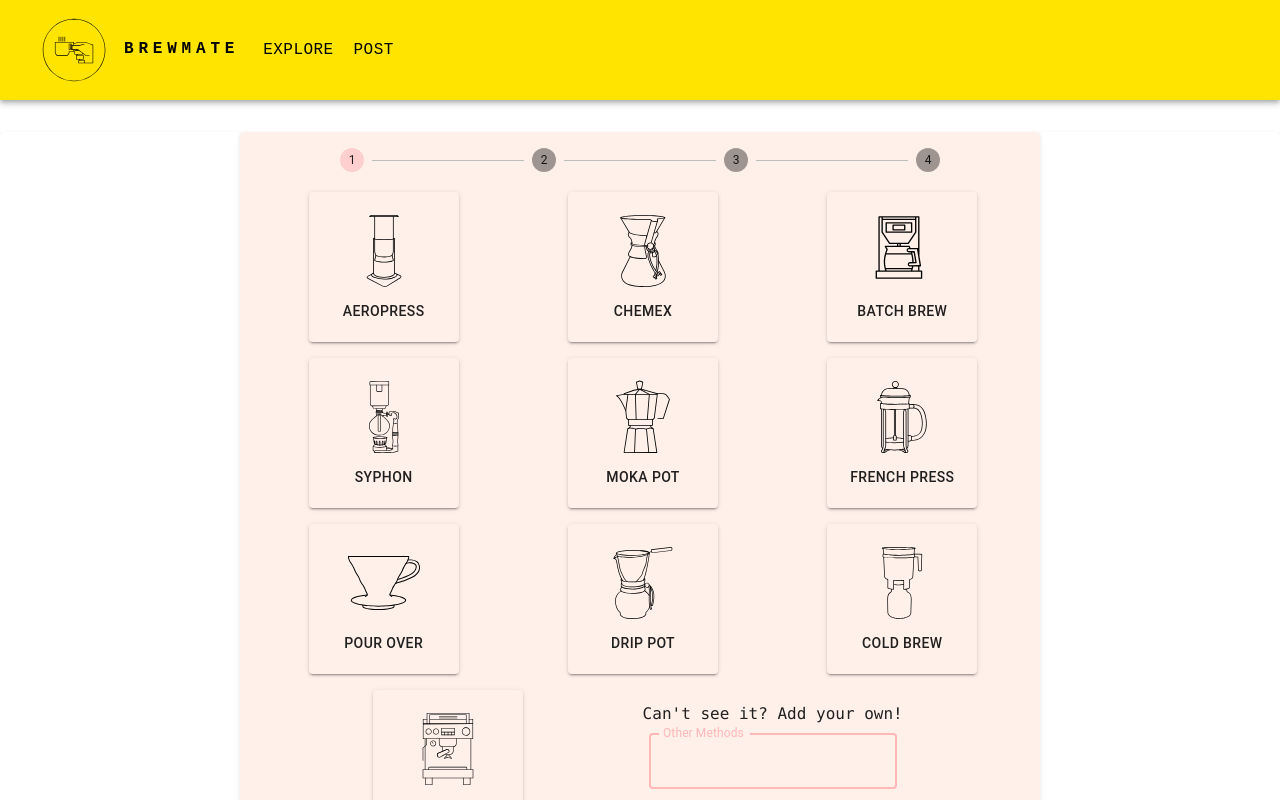
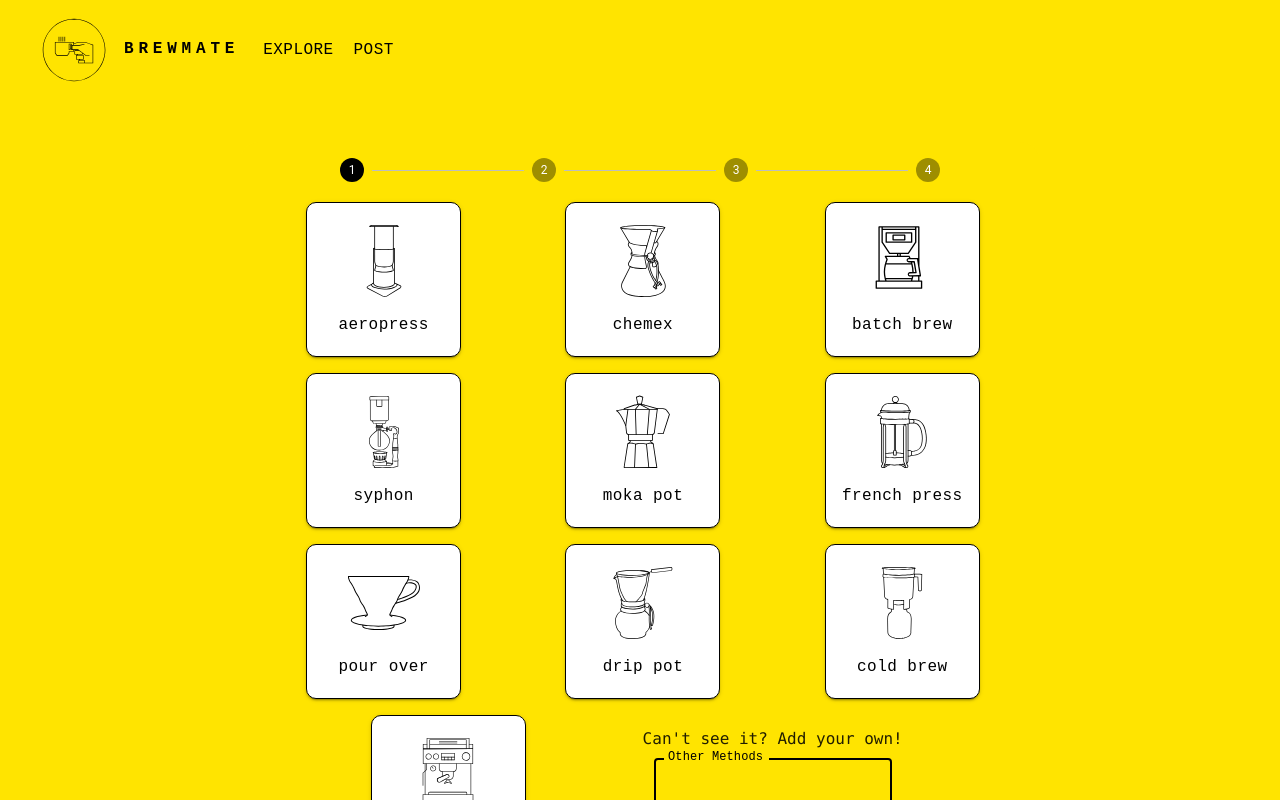
Before and after one commit to TomMannion/Coffee_app, a React (Create React App) app in the folder client/: page /post in a window 1280 px wide. Shown: the top 800 px of the page. Built offline with nearby package versions, Linux system fonts and the light colour scheme.

Commit message:
more style changes to brewMethods

```diff
--- a/client/package.json
+++ b/client/package.json
@@ -24,6 +24,7 @@
     "react-router-dom": "^6.4.3",
     "react-scripts": "5.0.1",
     "react-transition-group": "^4.4.5",
+    "sass": "^1.58.3",
     "web-vitals": "^2.1.4"
   },
   "scripts": {
--- a/client/src/App.js
+++ b/client/src/App.js
@@ -1,4 +1,5 @@
 import "./App.css";
+import "./components/theme.css";
 import TestForm from "./components/TestForm";
 import CoffeeGroup from "./components/CoffeeGroup";
 import { Route, Routes } from "react-router-dom";
@@ -18,7 +19,7 @@ const theme = createTheme({
 
 function App() {
   return (
-    <div className="App">
+    <div className="App yellowbg">
       <ThemeProvider theme={theme}>
         <Navbar />
         <Routes>
--- a/client/src/components/BrewMethod.js
+++ b/client/src/components/BrewMethod.js
@@ -2,7 +2,7 @@ import React from "react";
 import { useSelector, useDispatch } from "react-redux";
 import { setBrewMethod } from "../features/brewMethodSlice";
 import Grid from "@mui/material/Grid";
-import { TextField } from "@mui/material";
+import { Input, TextField } from "@mui/material";
 import Button from "@mui/material/Button";
 import syphon from "../assets/syphon.svg";
 import aeropress from "../assets/aeropress.svg";
@@ -17,11 +17,21 @@ import espresso from "../assets/espresso.svg";
 import defaultImg from "../assets/default.svg";
 import { ThemeProvider, createTheme } from "@mui/material/styles";
 import "./Form.css";
+import "./theme.css";
 
 const theme = createTheme({
+  typography: {
+    allVariants: {
+      fontFamily: "monospace",
+      textTransform: "none",
+      fontSize: 16,
+      color: "black",
+      // backgroundColor: "black",
+    },
+  },
   palette: {
     primary: {
-      main: "#ffb7b7",
+      main: "#000000",
     },
   },
 });
@@ -86,9 +96,13 @@ function BrewMethod() {
               <Button
                 className="brewMethod"
                 style={{
-                  width: "150px",
-                  height: "150px",
-                  backgroundColor: "#fff0ea",
+                  width: "155px",
+                  height: "155px",
+                  backgroundColor: "white",
+                  borderRadius: "10px",
+                  color: "black",
+                  // add border to each button
+                  border: "1px solid black",
                 }}
                 onClick={() => dispatch(setBrewMethod(method))}
                 variant="contained"
@@ -130,6 +144,10 @@ function BrewMethod() {
             label="Other Methods"
             value={brewMethod}
             onChange={(e) => dispatch(setBrewMethod(e.target.value))}
+            sx={{ borderRadius: "5px", input: { color: "black" } }}
+            // InputLabelProps={{
+            //   sx: { backgroundColor: "transparent" },
+            // }}
           />
         </Grid>
       </Grid>
--- a/client/src/components/Form.css
+++ b/client/src/components/Form.css
@@ -6,16 +6,18 @@
 }
 
 .form {
-  margin: 0 auto;
+  margin: 10px;
   display: inline-block;
   width: 60%;
-  background-color: #fff0ea;
-  border-radius: 5px;
-  box-shadow: 0 0 5px 0 rgba(0, 0, 0, 0.1);
+  border-radius: 15px;
+  background-color: #FFE400;
 }
 
 .selected{
-  filter: invert(86%) sepia(16%) saturate(845%) hue-rotate(309deg) brightness(103%) contrast(101%);
+  /* filter: invert(86%) sepia(16%) saturate(845%) hue-rotate(309deg) brightness(103%) contrast(101%); */
+  /* add a outline */
+  border-radius: 5px;
+  outline: 2px solid #000000;
 }
 
 @media screen and (max-width: 768px) {
--- a/client/src/components/Navbar.js
+++ b/client/src/components/Navbar.js
@@ -39,7 +39,7 @@ function ResponsiveAppBar() {
   };
 
   return (
-    <AppBar position="static" className="navbar">
+    <AppBar position="static" className="navbar" sx={{ boxShadow: "inherit" }}>
       <Container maxWidth="xl" className="yellowbg">
         <Toolbar disableGutters>
           {/* <AdbIcon
--- a/client/src/components/testForm.js
+++ b/client/src/components/testForm.js
@@ -42,8 +42,15 @@ export default function TestForm() {
   };
 
   return (
-    <Card className="form-wrapper yellowbg">
-      <CardContent className="form">
+    <Card
+      className="form-wrapper"
+      sx={{
+        backgroundColor: "#FFE400",
+        paddingBottom: "70px",
+        boxShadow: "inherit",
+      }}
+    >
+      <CardContent className="form whitebg" sx={{ borderRadius: "20px" }}>
         <FormikStepper initialValues={{}} onSubmit={handleSubmit}>
           <Field component={StepOne} />
           <Field component={StepTwo} />
@@ -67,7 +74,7 @@ export function FormikStepper({ children, ...props }) {
   const theme = createTheme({
     palette: {
       primary: {
-        main: "#ffcfcf",
+        main: "#000000",
       },
     },
   });
```
Also changed, not shown: 1 other file (tests, documents, lock files or other folders).
